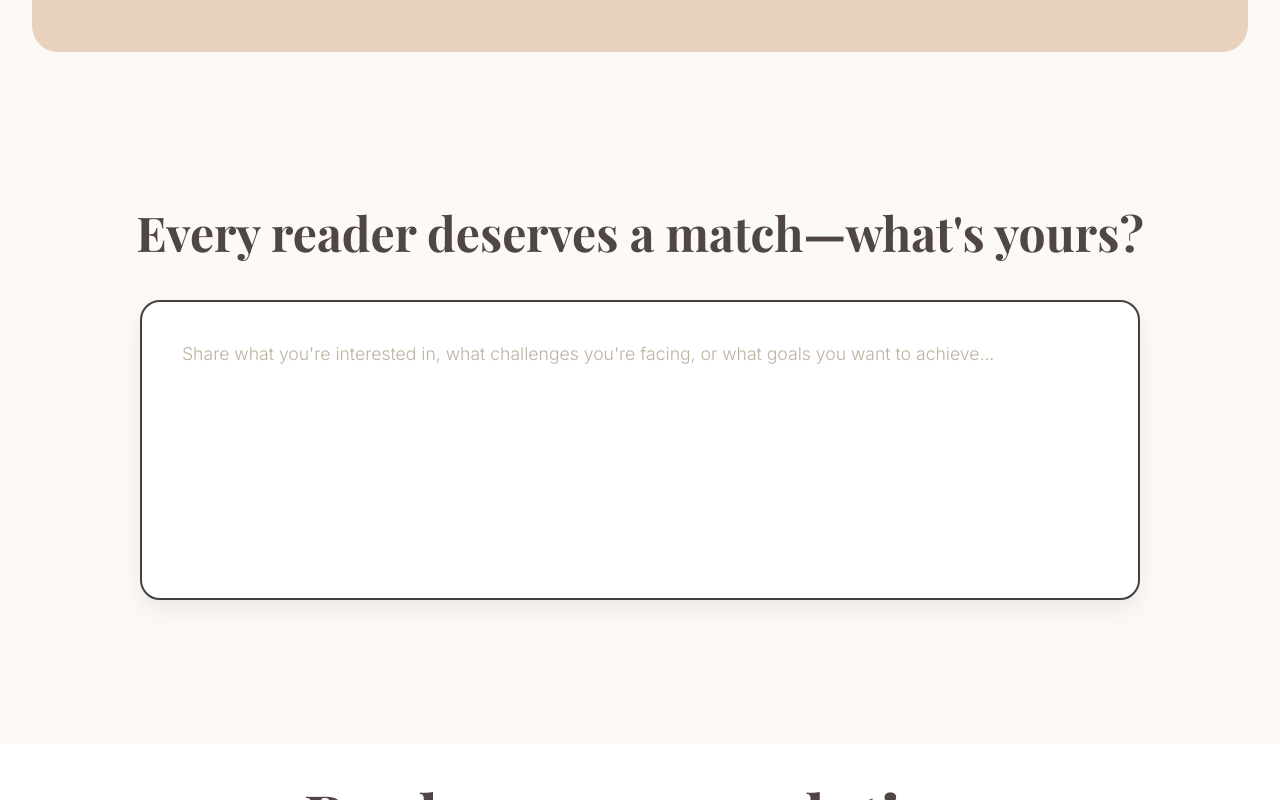
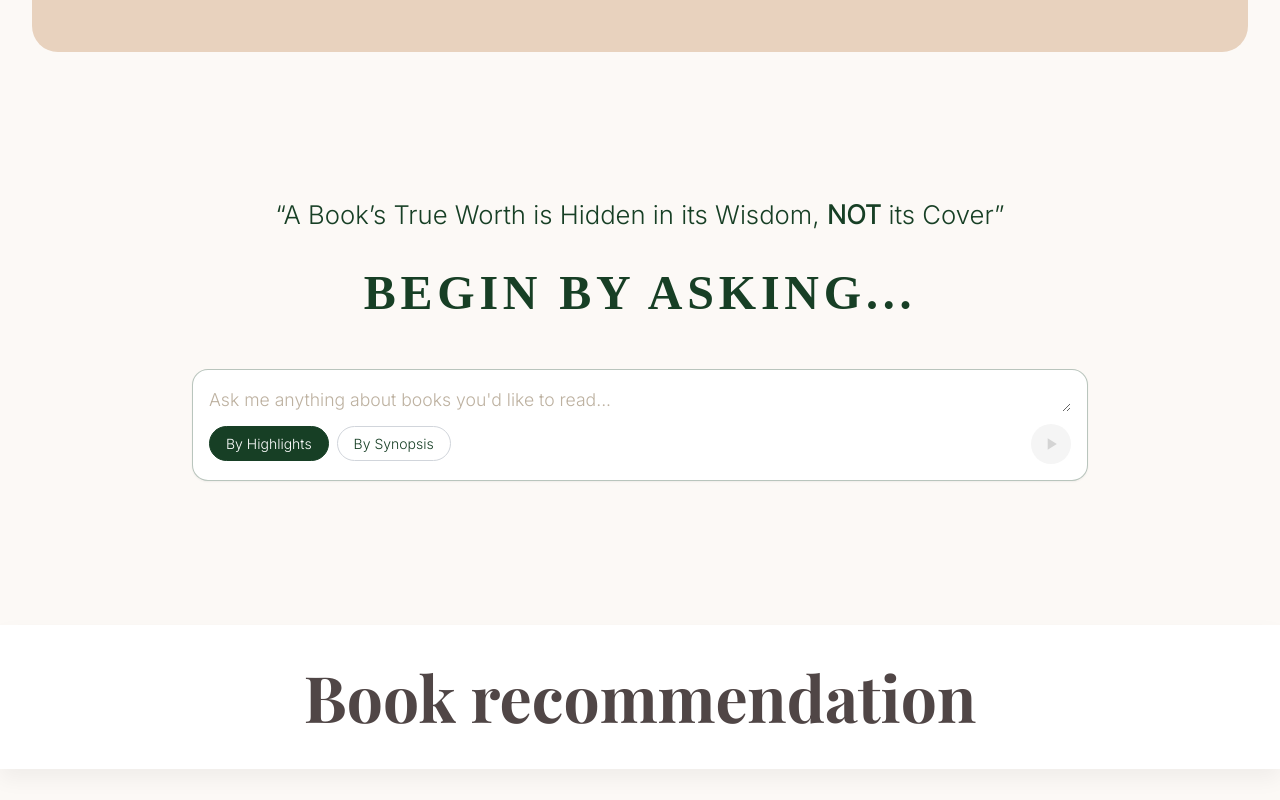
Before and after one commit to ZxDanAkr0m/Semi-Final-Mabook-frontend2, a plain HTML site: page public/index.html in a window 1280 px wide. Shown: the part 484-1284 px from the top of the page. Drawn offline with nearby package versions, Linux system fonts and the light colour scheme; a script that the page names is missing.

Commit message:
Update styling and search functionality

```diff
--- a/public/index.html
+++ b/public/index.html
@@ -13,6 +13,70 @@
     <link rel="stylesheet" href="style.css">
     <link rel="stylesheet" href="style1.css">
     <link rel="stylesheet" href="footer-style.css">
+
+    <script>
+        tailwind.config = {
+            theme: {
+                extend: {
+                    colors: {
+                        'classic-green': '#173F25',
+                        'classic-cream': '#FDF9F6',
+                    },
+                    fontFamily: {
+                        sans: ['Inter', 'sans-serif'],
+                        serif: ['"Playfair Display SC"', 'serif'],
+                    },
+                    animation: {
+                        'spin': 'spin 1s linear infinite',
+                    }
+                }
+            }
+        }
+    </script>
+
+    <style>
+        @keyframes typing {
+          from { width: 0; }
+          to { width: 100%; }
+        }
+
+        @keyframes blink {
+          50% { border-color: transparent; }
+        }
+
+        .typing-animation {
+          display: inline-block;
+          overflow: hidden;
+          white-space: nowrap;
+          border-right: 4px solid #173F25;
+          animation:
+            typing 3.5s steps(59, end) forwards,
+            blink .75s step-end infinite;
+        }
+
+    .search-option-btn {
+        padding: 6px 16px;
+        border-radius: 9999px; /* This makes it pill-shaped */
+        font-size: 14px;
+        font-weight: 500;
+        cursor: pointer;
+        transition: all 0.2s ease-in-out;
+        border: 1px solid #d1d5db; /* A light gray border */
+        color: #173F25; /* Your classic-green color */
+        background-color: transparent;
+    }
+    .search-option-btn.active {
+        background-color: #173F25; /* The selected button is green */
+        color: #ffffff; /* With white text */
+        border-color: #173F25;
+    }
+    .search-option-btn:not(.active):hover {
+        border-color: #173F25; /* Border turns green on hover */
+    }
+</style>
+
+
+    </head>
 </head>
 <body>
     <div id="navbar-container"></div>
@@ -37,10 +101,40 @@
 
         <main>
             <section class="search-section">
-                <h2>Every reader deserves a match—what's yours?</h2>
-                <a href="prompt.html">
-                     <textarea placeholder="Share what you're interested in, what challenges you're facing, or what goals you want to achieve..." readonly style="cursor: pointer;"></textarea>
-                </a>
+    <div class="text-center text-classic-green mb-10">
+        <p id="animated-quote" class="font-sans text-[25.7px] mb-4">
+            “A Book’s True Worth is Hidden in its Wisdom, <strong class="font-bold">NOT</strong> its Cover”
+        </p>
+        <h2 class="font-serif text-[42.6px] font-bold uppercase tracking-widest">
+            Begin by Asking...
+        </h2>
+    </div>
+    <div class="max-w-4xl mx-auto w-full">
+        <form id="home-prompt-form">
+            <div class="w-full bg-white border border-classic-green/30 rounded-2xl p-4 flex flex-col justify-between shadow-sm">
+                <textarea
+                    class="search-input font-sans w-full flex-grow bg-transparent text-classic-green placeholder-neutral-500 text-base leading-relaxed focus:outline-none"
+                    id="promptInput"
+                    name="query"
+                    placeholder="Ask me anything about books you'd like to read..."
+                    rows="1"></textarea>
+                <div id="prompt-controls" class="flex items-center justify-between mt-3">
+                    <div class="flex items-center space-x-2">
+                        <button type="button" id="byHighlightsBtn" class="search-option-btn font-sans active">By Highlights</button>
+                        <button type="button" id="bySynopsisBtn" class="search-option-btn font-sans">By Synopsis</button>
+                    </div>
+                    <button
+                        type="submit"
+                        class="send-btn flex-shrink-0 w-10 h-10 bg-neutral-100 text-neutral-400 rounded-full flex items-center justify-center transition-all duration-300 hover:bg-opacity-90 disabled:bg-neutral-100 disabled:text-neutral-300 disabled:cursor-not-allowed"
+                        id="sendBtn" disabled>
+                        <svg viewBox="0 0 24 24" fill="currentColor" class="w-5 h-5">
+                            <path d="M8 5v14l11-7z"/>
+                        </svg>
+                    </button>
+                </div>
+            </div>
+        </form>
+    </div>
 </section>
 
            <section class="recommendations">
@@ -103,20 +197,40 @@
 
     <script type="module" src="script.js"></script>
     <script src="componentLoader.js"></script>
+    <script type="module" src="script.js"></script>
+<script src="componentLoader.js"></script>
+<script src="home-prompt.js"></script>
     <script>
     document.addEventListener('DOMContentLoaded', () => {
         // This loads the nav.html into the navbar-container div
-            // The 'initializeNavbar' function makes the nav links work
         loadComponent('nav.html', 'navbar-container', initializeNavbar);
 
         // This loads the footer.html into the footer-container div
-            // It also has a small function to update the year automatically
         loadComponent('footer.html', 'footer-container', () => {
             const yearSpan = document.getElementById('footer-year');
             if (yearSpan) {
                 yearSpan.textContent = new Date().getFullYear();
             }
         });
+
+        // This is the new logic for the typing animation
+        const quoteElement = document.getElementById('animated-quote');
+        if (quoteElement) {
+            const observer = new IntersectionObserver((entries) => {
+                entries.forEach(entry => {
+                    if (entry.isIntersecting) {
+                        quoteElement.classList.add('typing-animation');
+                        quoteElement.addEventListener('animationend', (event) => {
+                            if (event.animationName === 'typing') {
+                                quoteElement.style.borderRight = 'none';
+                            }
+                        });
+                        observer.unobserve(quoteElement);
+                    }
+                });
+            }, { threshold: 0.8 });
+            observer.observe(quoteElement);
+        }
     });
 </script>
 </body>
--- a/public/style.css
+++ b/public/style.css
@@ -141,22 +141,7 @@ body {
     font-size: 3rem;
 }
 
-.search-section textarea {
-    display: block;
-    margin: 0 auto;
-    width: 100%;
-    max-width: 1000px;
-    height: 300px;
-    padding: 2.5rem;
-    font-family: 'Inter', sans-serif;
-    font-size: 1rem;
-    line-height: 1.5rem;
-    background-color: white;
-    border: 2px solid #424140;
-    border-radius: 20px;
-    box-shadow: 0 10px 25px rgba(0, 0, 0, 0.07);
-    resize: none;
-}
+
 
 .search-section textarea:focus {
     outline: none;
```
Lines whose indentation alone changed are shown as unchanged.
